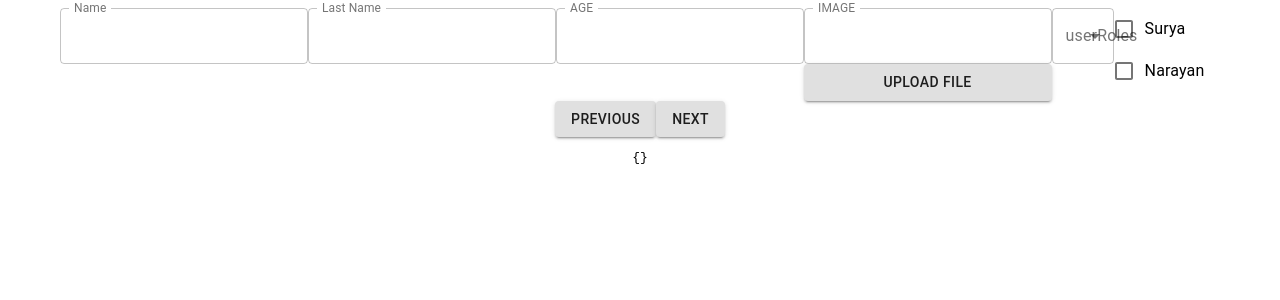
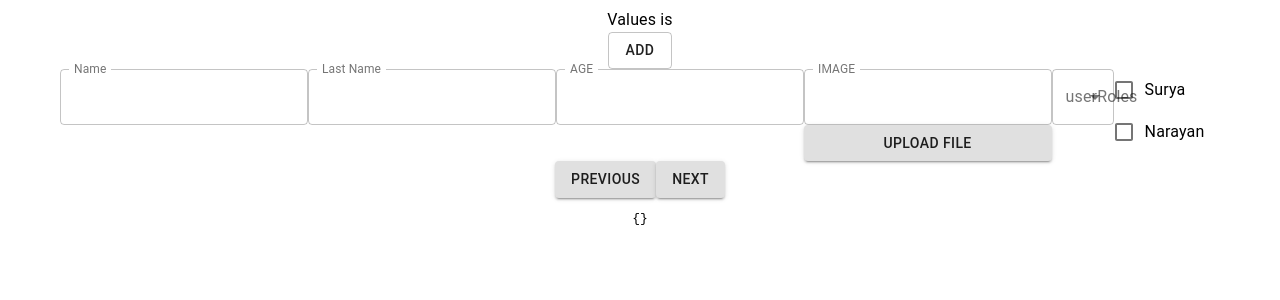
Before and after one commit to surya-trv-13/React-Hook-Form-Issue, a React (Create React App) app: page / in a window 1280 px wide. Shown: the top 300 px of the page. Built offline with nearby package versions, Linux system fonts and the light colour scheme.

Commit message:
GetValues Changes

```diff
--- a/src/components/CreateForm.jsx
+++ b/src/components/CreateForm.jsx
@@ -14,6 +14,8 @@ import {
 } from "@material-ui/core";
 import { updateStep, previousStep } from "../actions/stepAction";
 import { setValue } from "../actions/setValue";
+import GetValues from "./GetValues";
+
 const CreateForm = ({
   activeStep,
   updateStep,
@@ -108,6 +110,7 @@ const CreateForm = ({
 
   return (
     <div>
+      <GetValues formValues={getValues()} />
       <form onSubmit={handleSubmit(onSubmit)}>
         {console.log("Data:: ", getValues())}
         {data &&
--- /dev/null
+++ b/src/components/GetValues.jsx
@@ -0,0 +1,36 @@
+import { Typography, Button } from "@material-ui/core";
+import { connect } from "react-redux";
+import React from "react";
+import { setValue } from "../actions/setValue";
+
+const GetValues = ({ formValues, enteredData, setFormValue }) => {
+  const handleSubmit = () => {
+    console.log("Form Values:", formValues);
+    setFormValue(formValues);
+    setTimeout(() => {
+      console.log("Data Submit", enteredData);
+    }, 5000);
+  };
+
+  return (
+    <div>
+      <Typography>Values is</Typography>
+      <Button onClick={handleSubmit} variant="outlined">
+        Add
+      </Button>
+    </div>
+  );
+};
+
+const mapStateToProps = (state) => ({
+  // activeStep: state.stepReducer.activeStep,
+  enteredData: state.setValueReducer.data
+});
+
+const mapDispatchToProps = (dispatch) => ({
+  // updateStep: () => dispatch(updateStep()),
+  // previousStep: () => dispatch(previousStep()),
+  setFormValue: (data) => dispatch(setValue(data))
+});
+
+export default connect(mapStateToProps, mapDispatchToProps)(GetValues);
--- a/src/store.js
+++ b/src/store.js
@@ -2,6 +2,9 @@ import { createStore } from "redux";
 
 import { rootReducer } from "./reducers/rootReducers";
 
-const store = createStore(rootReducer);
+const store = createStore(
+  rootReducer,
+  window.__REDUX_DEVTOOLS_EXTENSION__ && window.__REDUX_DEVTOOLS_EXTENSION__()
+);
 
 export default store;
```
